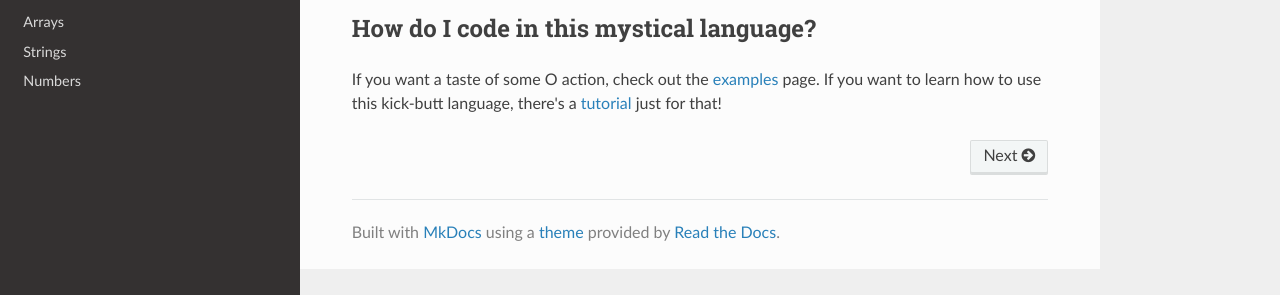
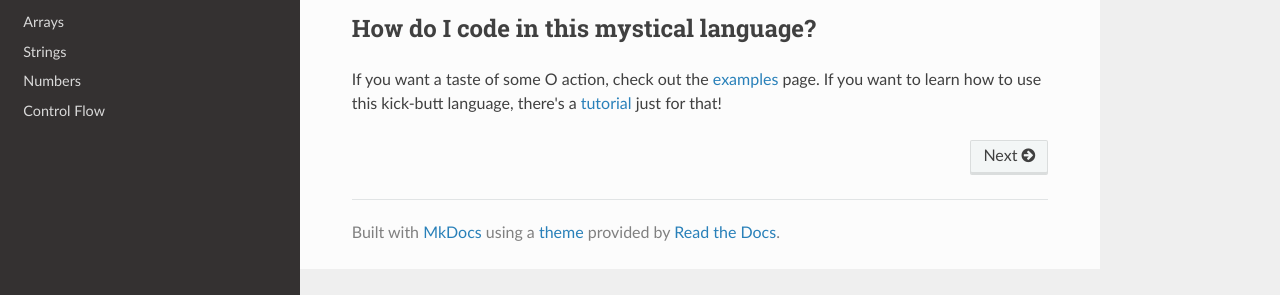
Before and after one commit to phase/o, an MkDocs documentation site: the page built from docs/index.md, in a window 1280 px wide. Shown: the part 428-723 px from the top of the page. Built offline with MkDocs 1.6.1, drawn with Linux system fonts in a browser that asks for light colours; nearby versions of some CDN libraries; old or Windows-style settings are respelled for this version of MkDocs.

Commit message:
mkdocs Control Flow

```diff
--- a/mkdocs.yml
+++ b/mkdocs.yml
@@ -10,4 +10,5 @@ pages:
     - Arrays: spec/arrays.md
     - Strings: spec/strings.md
     - Numbers: spec/numbers.md
+    - Control Flow: spec/controlflow.md
 theme: readthedocs
```
